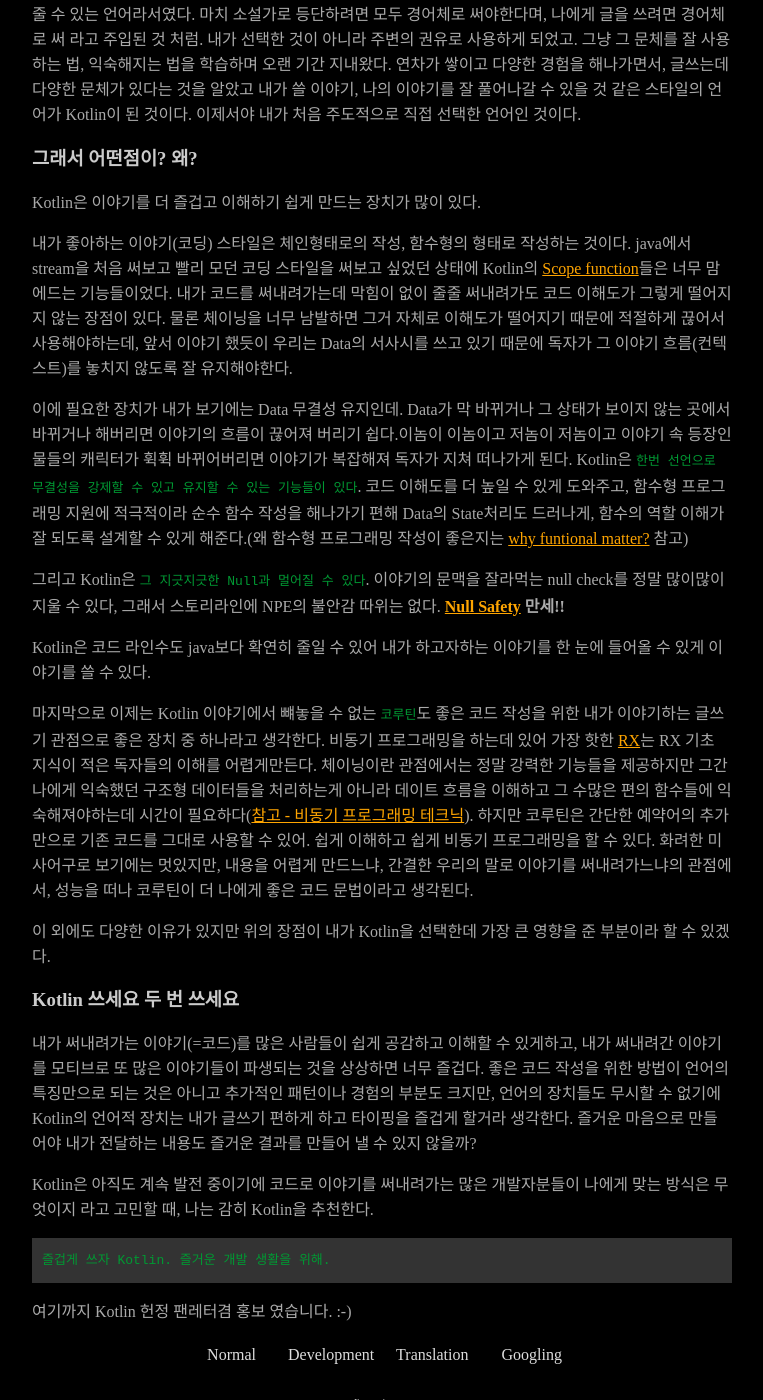
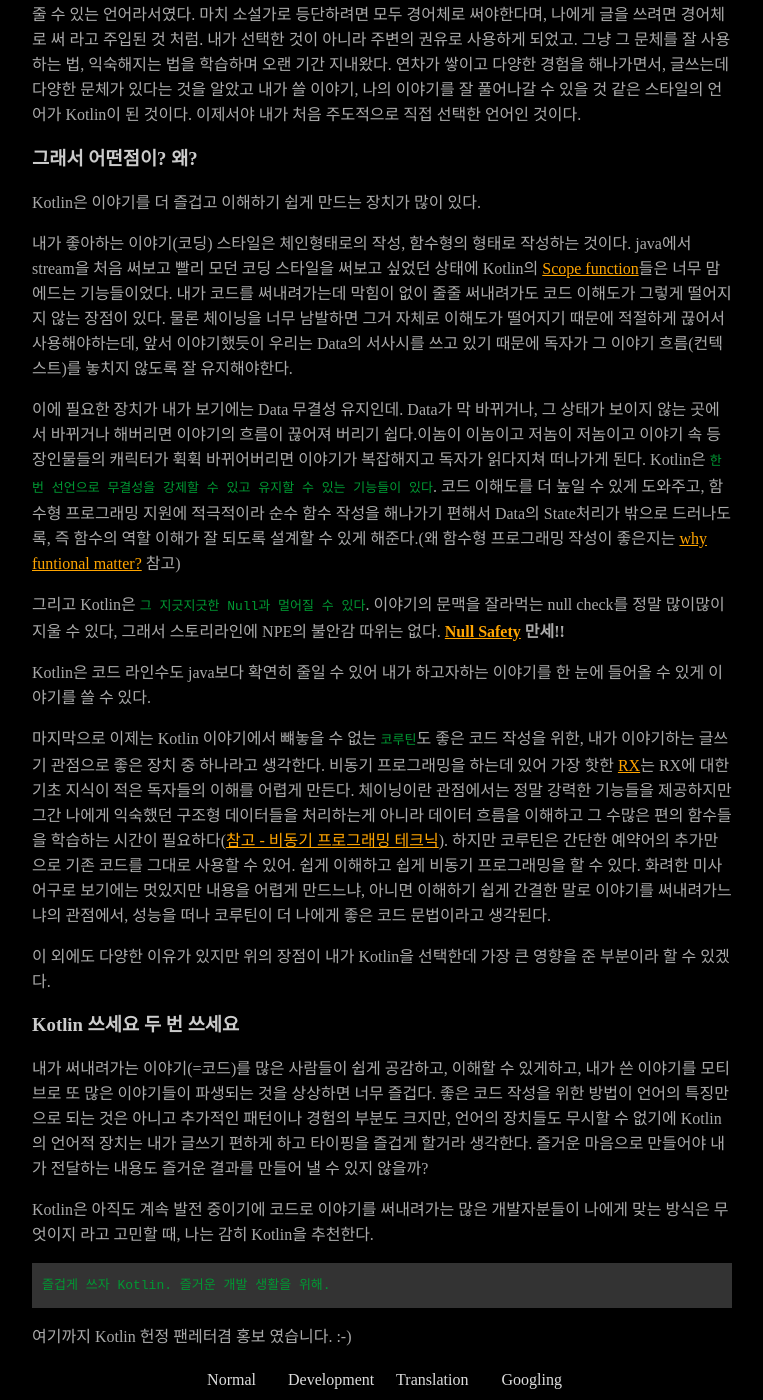
Before and after one commit to nurinamu/nurinamu.github.io, a Jekyll site: the page built from _posts/normal/2020-12-01-why-kotlin.md, in a window 1280 px wide and 1400 px high, scrolled down 1044 px. Shown: the whole window, without its empty margins (258-1021 px from the left). Built offline with Jekyll 4.4.1, drawn with Linux system fonts in a browser that asks for light colours.

Commit message:
Fix typos

```diff
--- a/_posts/normal/2020-12-01-why-kotlin.md
+++ b/_posts/normal/2020-12-01-why-kotlin.md
@@ -28,21 +28,21 @@
 
 Kotlin은 이야기를 더 즐겁고 이해하기 쉽게 만드는 장치가 많이 있다.
 
-내가 좋아하는 이야기(코딩) 스타일은 체인형태로의 작성, 함수형의 형태로 작성하는 것이다. java에서 stream을 처음 써보고 빨리 모던 코딩 스타일을 써보고 싶었던 상태에 Kotlin의 [Scope function](https://kotlinlang.org/docs/reference/scope-functions.html)들은 너무 맘에드는 기능들이었다. 내가 코드를 써내려가는데 막힘이 없이 줄줄 써내려가도 코드 이해도가 그렇게 떨어지지 않는 장점이 있다. 물론 체이닝을 너무 남발하면 그거 자체로 이해도가 떨어지기 때문에 적절하게 끊어서 사용해야하는데, 앞서 이야기 했듯이 우리는 Data의 서사시를 쓰고 있기 때문에 독자가 그 이야기 흐름(컨텍스트)를 놓치지 않도록 잘 유지해야한다.
+내가 좋아하는 이야기(코딩) 스타일은 체인형태로의 작성, 함수형의 형태로 작성하는 것이다. java에서 stream을 처음 써보고 빨리 모던 코딩 스타일을 써보고 싶었던 상태에 Kotlin의 [Scope function](https://kotlinlang.org/docs/reference/scope-functions.html)들은 너무 맘에드는 기능들이었다. 내가 코드를 써내려가는데 막힘이 없이 줄줄 써내려가도 코드 이해도가 그렇게 떨어지지 않는 장점이 있다. 물론 체이닝을 너무 남발하면 그거 자체로 이해도가 떨어지기 때문에 적절하게 끊어서 사용해야하는데, 앞서 이야기했듯이 우리는 Data의 서사시를 쓰고 있기 때문에 독자가 그 이야기 흐름(컨텍스트)를 놓치지 않도록 잘 유지해야한다.
 
-이에 필요한 장치가 내가 보기에는 Data 무결성 유지인데. Data가 막 바뀌거나 그 상태가 보이지 않는 곳에서 바뀌거나 해버리면 이야기의 흐름이 끊어져 버리기 쉽다.이놈이 이놈이고 저놈이 저놈이고 이야기 속 등장인물들의 캐릭터가 휙휙 바뀌어버리면 이야기가 복잡해져 독자가 지쳐 떠나가게 된다. Kotlin은 `한번 선언으로 무결성을 강제할 수 있고 유지할 수 있는 기능들이 있다`. 코드 이해도를 더 높일 수 있게 도와주고, 함수형 프로그래밍 지원에 적극적이라 순수 함수 작성을 해나가기 편해 Data의 State처리도 드러나게, 함수의 역할 이해가 잘 되도록 설계할 수 있게 해준다.(왜 함수형 프로그래밍 작성이 좋은지는 [why funtional matter?](https://www2.slideshare.net/nurinamu/why-functional-programming-matters-82560104) 참고)
+이에 필요한 장치가 내가 보기에는 Data 무결성 유지인데. Data가 막 바뀌거나, 그 상태가 보이지 않는 곳에서 바뀌거나 해버리면 이야기의 흐름이 끊어져 버리기 쉽다.이놈이 이놈이고 저놈이 저놈이고 이야기 속 등장인물들의 캐릭터가 휙휙 바뀌어버리면 이야기가 복잡해지고 독자가 읽다지쳐 떠나가게 된다. Kotlin은 `한번 선언으로 무결성을 강제할 수 있고 유지할 수 있는 기능들이 있다`. 코드 이해도를 더 높일 수 있게 도와주고, 함수형 프로그래밍 지원에 적극적이라 순수 함수 작성을 해나가기 편해서 Data의 State처리가 밖으로 드러나도록, 즉 함수의 역할 이해가 잘 되도록 설계할 수 있게 해준다.(왜 함수형 프로그래밍 작성이 좋은지는 [why funtional matter?](https://www2.slideshare.net/nurinamu/why-functional-programming-matters-82560104) 참고)
 
 그리고 Kotlin은 `그 지긋지긋한 Null과 멀어질 수 있다`. 이야기의 문맥을 잘라먹는 null check를 정말 많이많이 지울 수 있다, 그래서 스토리라인에 NPE의 불안감 따위는 없다. **[Null Safety](https://kotlinlang.org/docs/reference/null-safety.html) 만세!!**
 
 Kotlin은 코드 라인수도 java보다 확연히 줄일 수 있어 내가 하고자하는 이야기를 한 눈에 들어올 수 있게 이야기를 쓸 수 있다.
 
-마지막으로 이제는 Kotlin 이야기에서 뺴놓을 수 없는 `코루틴`도 좋은 코드 작성을 위한 내가 이야기하는 글쓰기 관점으로 좋은 장치 중 하나라고 생각한다. 비동기 프로그래밍을 하는데 있어 가장 핫한 [RX](http://reactivex.io/)는 RX 기초 지식이 적은 독자들의 이해를 어렵게만든다. 체이닝이란 관점에서는 정말 강력한 기능들을 제공하지만 그간 나에게 익숙했던 구조형 데이터들을 처리하는게 아니라 데이트 흐름을 이해하고 그 수많은 편의 함수들에 익숙해져야하는데 시간이 필요하다([참고 - 비동기 프로그래밍 테크닉](https://www.nurinamu.com/trans/2019/02/01/asynchronous-programming-techniques/)). 하지만 코루틴은 간단한 예약어의 추가만으로 기존 코드를 그대로 사용할 수 있어. 쉽게 이해하고 쉽게 비동기 프로그래밍을 할 수 있다. 화려한 미사어구로 보기에는 멋있지만, 내용을 어렵게 만드느냐, 간결한 우리의 말로 이야기를 써내려가느냐의 관점에서, 성능을 떠나 코루틴이 더 나에게 좋은 코드 문법이라고 생각된다.
+마지막으로 이제는 Kotlin 이야기에서 뺴놓을 수 없는 `코루틴`도 좋은 코드 작성을 위한, 내가 이야기하는 글쓰기 관점으로 좋은 장치 중 하나라고 생각한다. 비동기 프로그래밍을 하는데 있어 가장 핫한 [RX](http://reactivex.io/)는 RX에 대한 기초 지식이 적은 독자들의 이해를 어렵게 만든다. 체이닝이란 관점에서는 정말 강력한 기능들을 제공하지만 그간 나에게 익숙했던 구조형 데이터들을 처리하는게 아니라 데이터 흐름을 이해하고 그 수많은 편의 함수들을 학습하는 시간이 필요하다([참고 - 비동기 프로그래밍 테크닉](https://www.nurinamu.com/trans/2019/02/01/asynchronous-programming-techniques/)). 하지만 코루틴은 간단한 예약어의 추가만으로 기존 코드를 그대로 사용할 수 있어. 쉽게 이해하고 쉽게 비동기 프로그래밍을 할 수 있다. 화려한 미사어구로 보기에는 멋있지만 내용을 어렵게 만드느냐, 아니면 이해하기 쉽게 간결한 말로 이야기를 써내려가느냐의 관점에서, 성능을 떠나 코루틴이 더 나에게 좋은 코드 문법이라고 생각된다.
 
 이 외에도 다양한 이유가 있지만 위의 장점이 내가 Kotlin을 선택한데 가장 큰 영향을 준 부분이라 할 수 있겠다.
 
 ### Kotlin 쓰세요 두 번 쓰세요
 
-내가 써내려가는 이야기(=코드)를 많은 사람들이 쉽게 공감하고 이해할 수 있게하고, 내가 써내려간 이야기를 모티브로 또 많은 이야기들이 파생되는 것을 상상하면 너무 즐겁다. 좋은 코드 작성을 위한 방법이 언어의 특징만으로 되는 것은 아니고 추가적인 패턴이나 경험의 부분도 크지만, 언어의 장치들도 무시할 수 없기에 Kotlin의 언어적 장치는 내가 글쓰기 편하게 하고 타이핑을 즐겁게 할거라 생각한다. 즐거운 마음으로 만들어야 내가 전달하는 내용도 즐거운 결과를 만들어 낼 수 있지 않을까?
+내가 써내려가는 이야기(=코드)를 많은 사람들이 쉽게 공감하고, 이해할 수 있게하고, 내가 쓴 이야기를 모티브로 또 많은 이야기들이 파생되는 것을 상상하면 너무 즐겁다. 좋은 코드 작성을 위한 방법이 언어의 특징만으로 되는 것은 아니고 추가적인 패턴이나 경험의 부분도 크지만, 언어의 장치들도 무시할 수 없기에 Kotlin의 언어적 장치는 내가 글쓰기 편하게 하고 타이핑을 즐겁게 할거라 생각한다. 즐거운 마음으로 만들어야 내가 전달하는 내용도 즐거운 결과를 만들어 낼 수 있지 않을까?
 
 Kotlin은 아직도 계속 발전 중이기에 코드로 이야기를 써내려가는 많은 개발자분들이 나에게 맞는 방식은 무엇이지 라고 고민할 때, 나는 감히 Kotlin을 추천한다.
 
```
